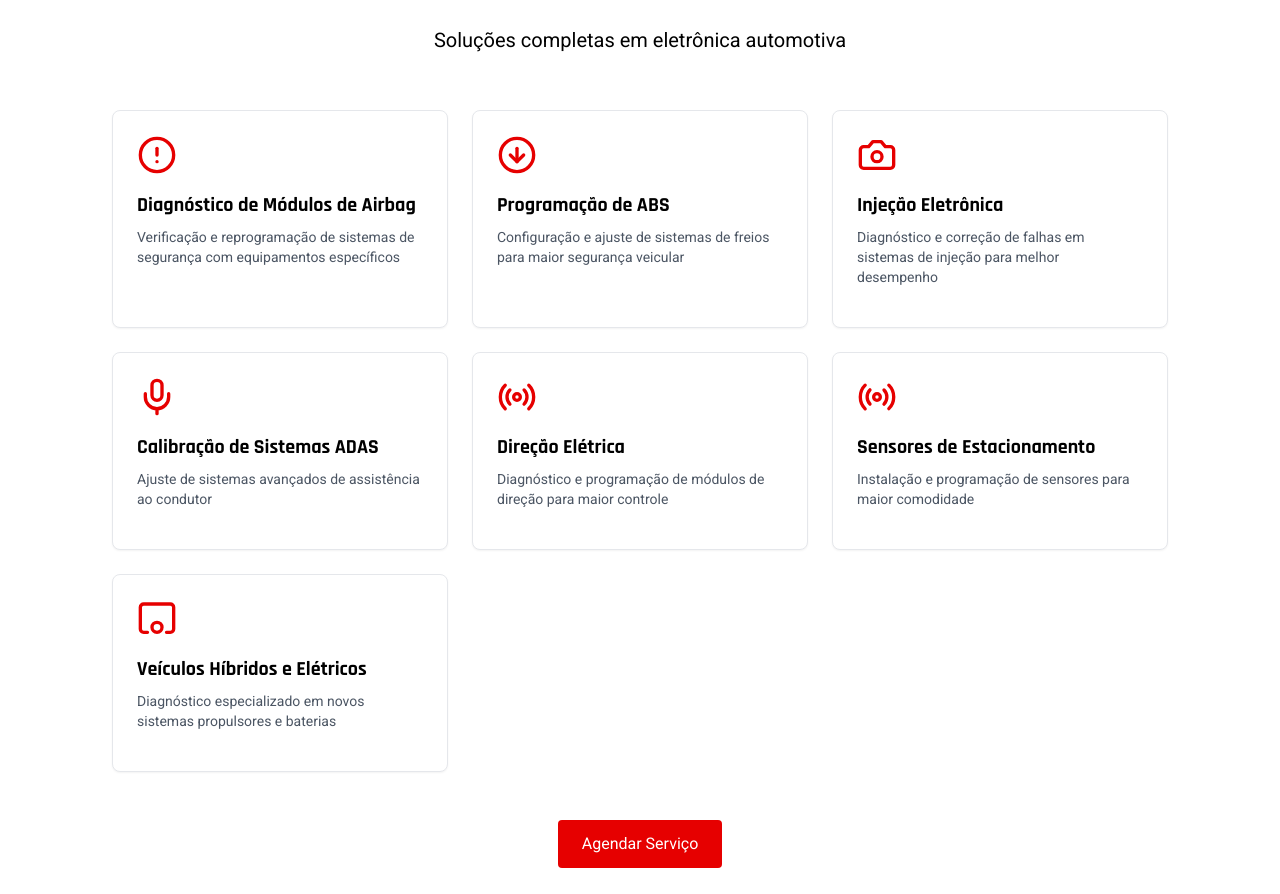
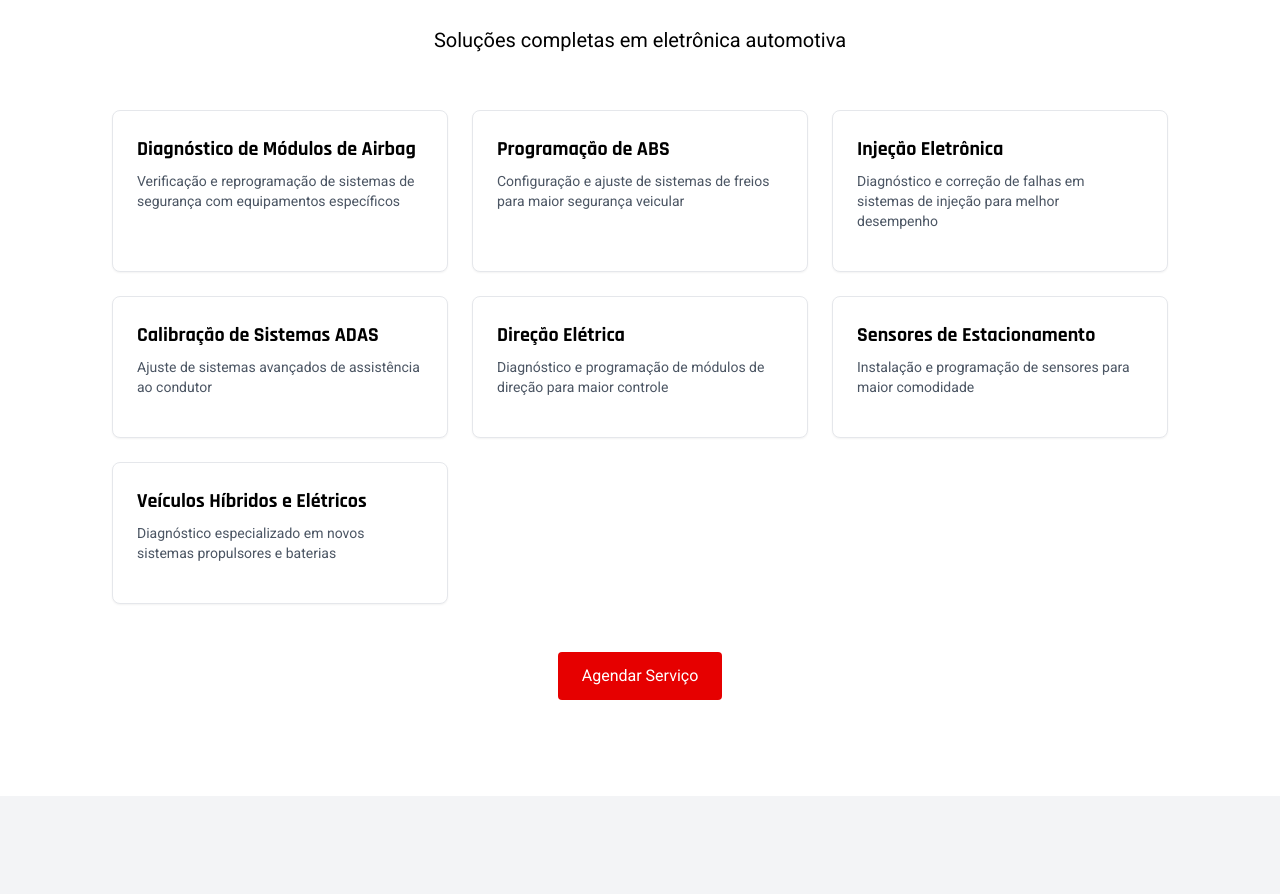
Before and after one commit to andregustavo1/gsx-automotive-digital-hub-28, a React (Vite) app: page / in a window 1280 px wide. Shown: the part 2320-3214 px from the top of the page. Built offline with nearby package versions, Linux system fonts and the light colour scheme.

Commit message:
Add hidden class to SVG container
Add the hidden class to the SVG container in OurServices.tsx.

```diff
--- a/src/components/OurServices.tsx
+++ b/src/components/OurServices.tsx
@@ -1,4 +1,3 @@
-
 import { useEffect, useRef } from 'react';
 
 const OurServices = () => {
@@ -133,7 +132,7 @@ const OurServices = () => {
               key={index}
               className="bg-white border border-gray-200 rounded-lg p-6 shadow-sm hover:shadow-lg transition-all appear-animation"
             >
-              <div className="mb-4">
+              <div className="mb-4 hidden">
                 {service.icon}
               </div>
               <h3 className="font-rajdhani font-bold text-xl mb-2">
```
